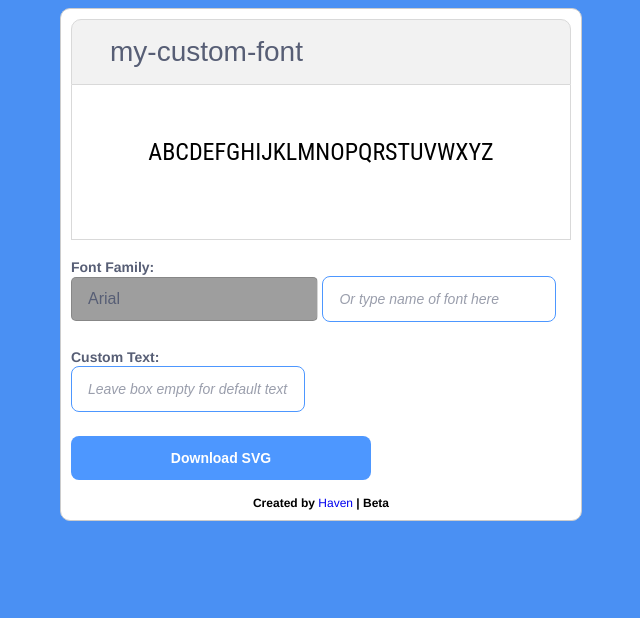
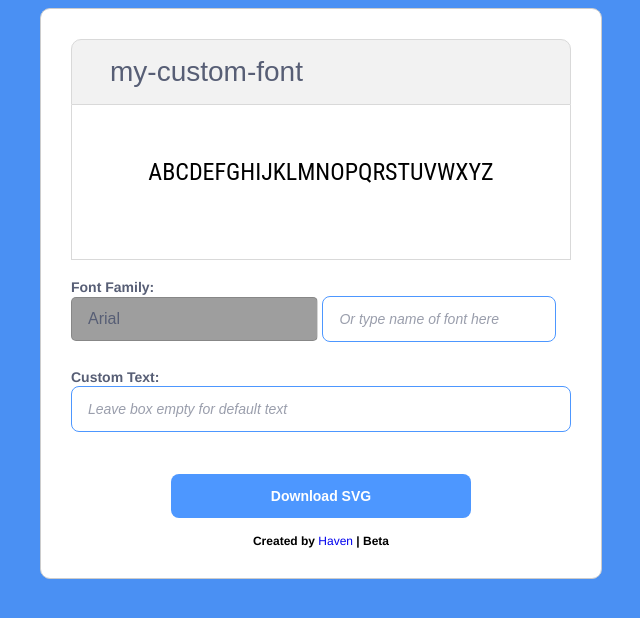
Before and after one commit to meeeeeeeep1/haven.scratch-tools, a plain HTML site: page customScratchFont/scratchFontMaker.html in a window 1280 px wide. Shown: the whole page, without its empty margins (319-959 px from the left). Drawn offline with Linux system fonts and the light colour scheme; grey boxes are pictures that could not be loaded.

Commit message:
Update scratchFontMaker.html

```diff
--- a/customScratchFont/scratchFontMaker.html
+++ b/customScratchFont/scratchFontMaker.html
@@ -32,6 +32,7 @@ body {
 
 select {
     font-size : 16px;
+
     font-weight : 500;
     text-decoration : rgb(87, 94, 117);
     white-space : nowrap;
@@ -65,7 +66,7 @@ label {
     font-weight: bold;
 }
 #download {
-
+  margin: 0 auto;
     text-align: center;
     background-color: #4D97FF;
     color:white;
@@ -75,6 +76,9 @@ label {
     font-weight: 700;
     border-radius: 8px;
     border: none;
+}
+#textinput {
+    width: 100%;
 }
 .SvgHeader {
     display: block;
@@ -105,6 +109,7 @@ border-right : 1px solid #D9D9D9;
 font-size: .75rem;
 
 }
+
 .svgtitle {
   border-radius: 8px;
   background-color: transparent;
@@ -123,7 +128,7 @@ font-size: .75rem;
   justify-content: space-between; /* distribute elements evenly */
   width: 500px; /* set the width of the card */
   border: 1px solid #ccc; /* add a border for clarity */
-  padding: 10px; /* add some padding for spacing */
+  padding: 30px; /* add some padding for spacing */
   border-radius:10px;
   background-color: #fff;
 }
@@ -283,12 +288,18 @@ border-color: #4D97FF;
     <input type="text" class="inputstyle" id="fontfamilyinput" placeholder="Or type name of font here" oninput="updateFontFamily()">
     <br>
     <br>
+
     <label for="textinput">Custom Text:<br></label>
+    <div style="display: flex; justify-content: center;">
     <input type="text" id="textinput" class="inputstyle" placeholder="Leave box empty for default text" oninput="updateText()">
+</div>
+
     <br>
     <p></p>
     <p></p>
+    <div style="display: flex; justify-content: center;">
     <button id="download" onclick="downloadSVG()">Download SVG</button>
+</div>
     <p></p>
 <div class="footnote">Created by <a href="https://scratch.mit.edu/users/fictioneer/">Haven</a> | Beta </div>
 </div>
```
